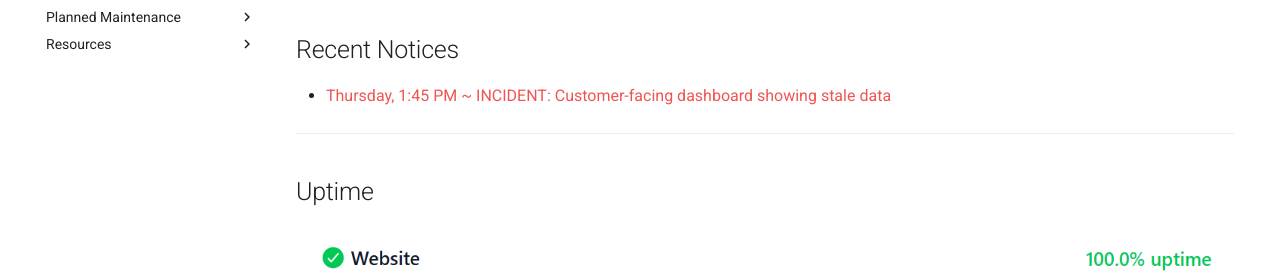
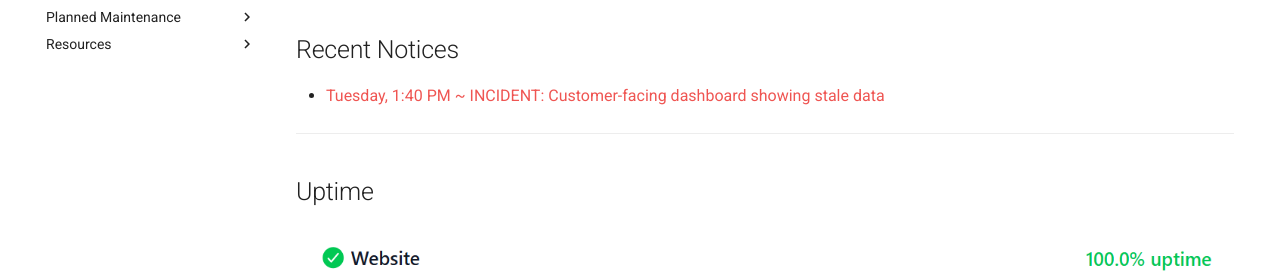
Before and after one commit to ingwanelabs/status, an MkDocs documentation site: the page built from docs/index.md, in a window 1280 px wide. Shown: the part 148-425 px from the top of the page. Built offline with MkDocs 1.6.1 and Material for MkDocs 9.7.7, drawn with Linux system fonts in a browser that asks for light colours.

Commit message:
Update index.md

```diff
--- a/docs/index.md
+++ b/docs/index.md
@@ -1,7 +1,7 @@
 # Current Status
 
 ## Recent Notices
- - [Thursday, 1:45 PM ~ INCIDENT: Customer-facing dashboard showing stale data](thursday-1345.md)
+ - [Tuesday, 1:40 PM ~ INCIDENT: Customer-facing dashboard showing stale data](tuesday-1340.md)
 
 ---
 
```
